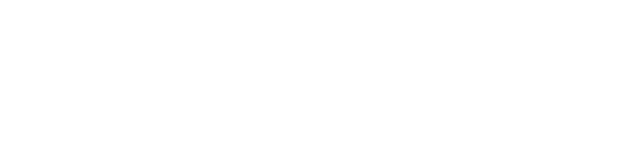
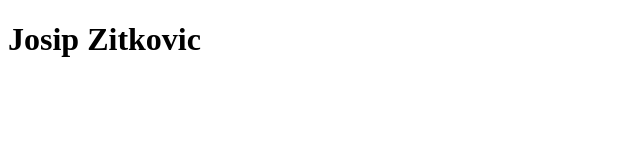
Before and after one commit to josipz88/RO-Test, a website: page index.html in a window 1280 px wide. Shown: the whole page, without its empty margins (0-640 px from the left). Drawn offline with Linux system fonts and the light colour scheme.

Commit message:
Josip Zitkovic: Parcijalni ispit

```diff
--- a/index.html
+++ b/index.html
@@ -6,6 +6,6 @@
     <title>Document</title>
 </head>
 <body>
-
+    <h1>Josip Zitkovic</h1>
 </body>
 </html>
```
